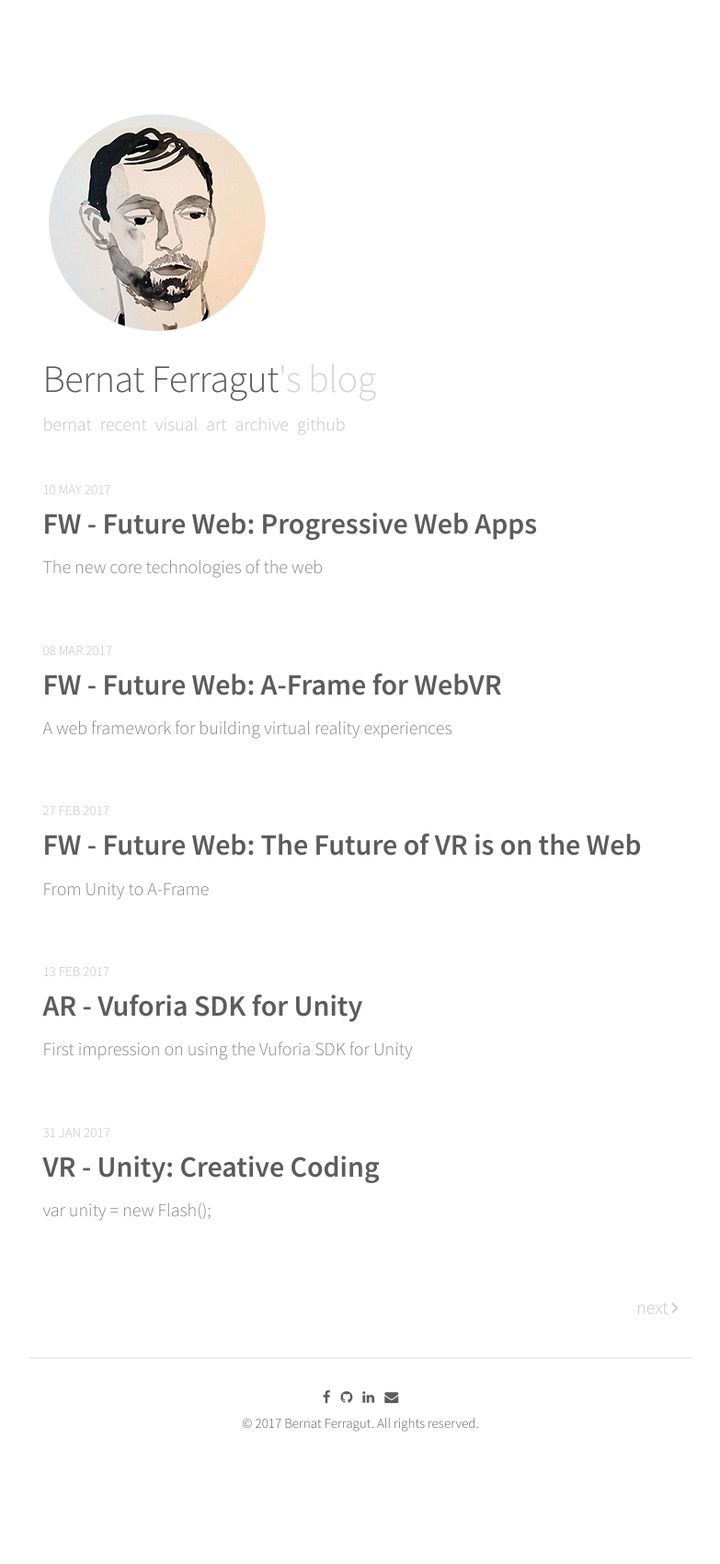
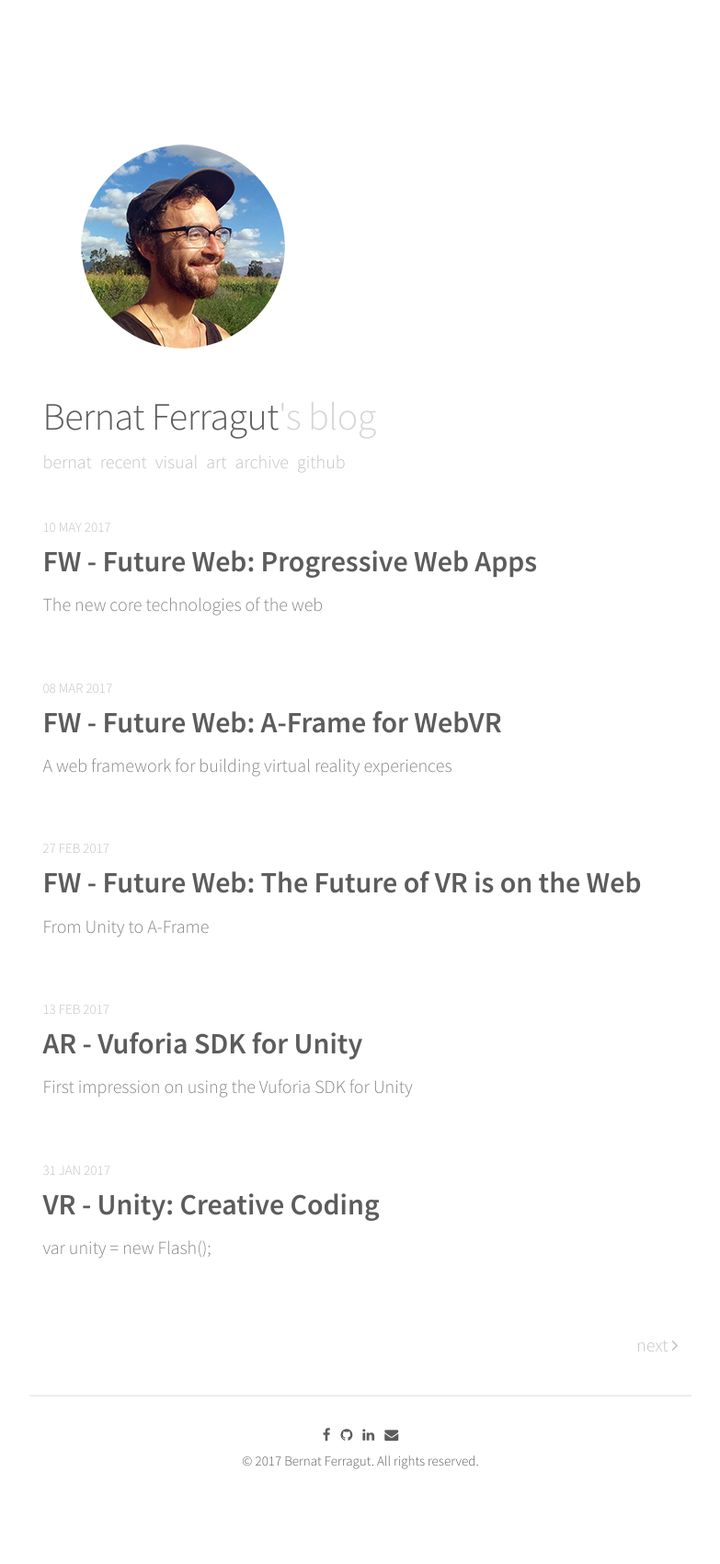
Before and after one commit to bernatferragut/FutureWeb-blog, a Jekyll site: the page built from index.html, in a window 1280 px wide. Shown: the whole page at 92% size, without its empty margins (248-1031 px from the left). Built offline with Jekyll 4.4.1, drawn with Linux system fonts in a browser that asks for light colours; nearby versions of some CDN libraries; the list of posts is cut into pages by our own code; before the commit the page ends 1659 px from its top, so only the background shows below that.

Commit message:
Update header.html
change main image

```diff
--- a/_includes/header.html
+++ b/_includes/header.html
@@ -1,5 +1,5 @@
 <header class="header">
-  <img src="/images/BernatFerragutSmall.png" alt="Bernat Ferragut">
+  <img src="/images/Ber2.png" alt="Bernat Ferragut">
   <h1 class="header-title">
     <a href="{{ site.url }}{{ site.baseurl }}">{{ site.name }}<span>&#39;s blog</span></a>
   </h1>
```
